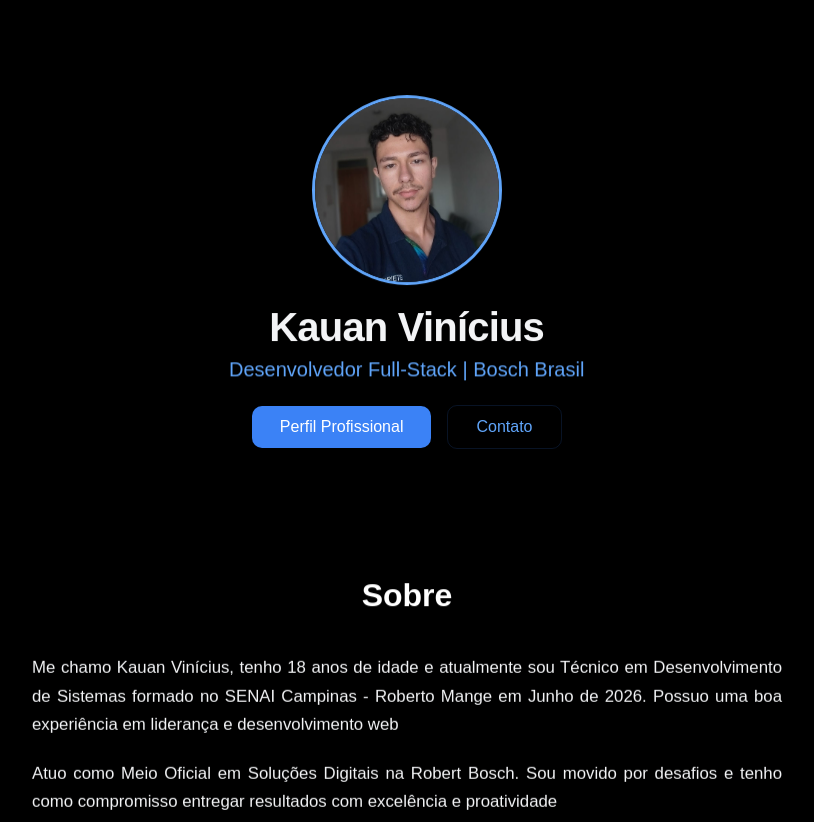
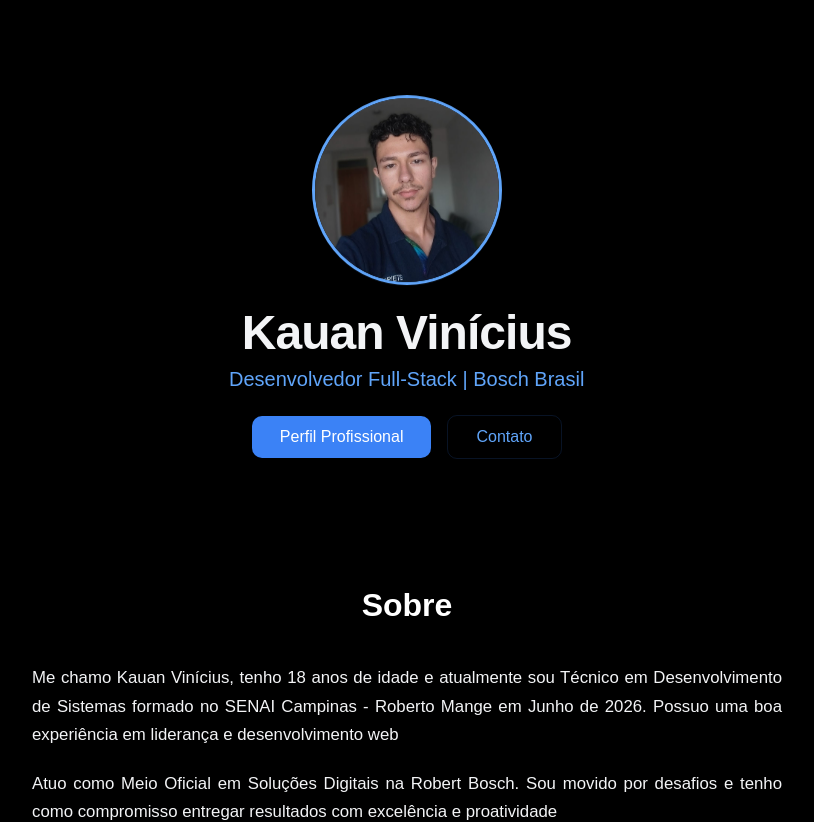
Before and after one commit to kauanvinicius9/Portfolio-Web, a React (Vite) app in the folder frontend/: page / in a window 1280 px wide. Shown: the top 822 px of the page, without its empty margins (233-1047 px from the left). Built offline with nearby package versions, Linux system fonts and the light colour scheme.

Commit message:
home.module.scss

```diff
--- a/frontend/src/pages/home.module.scss
+++ b/frontend/src/pages/home.module.scss
@@ -78,7 +78,7 @@
   }
 
   &__name {
-    font-size: 2.5rem;
+    font-size: 3rem;
     font-weight: 800;
     margin-bottom: 0.5rem;
     margin-top: 15px;
```
